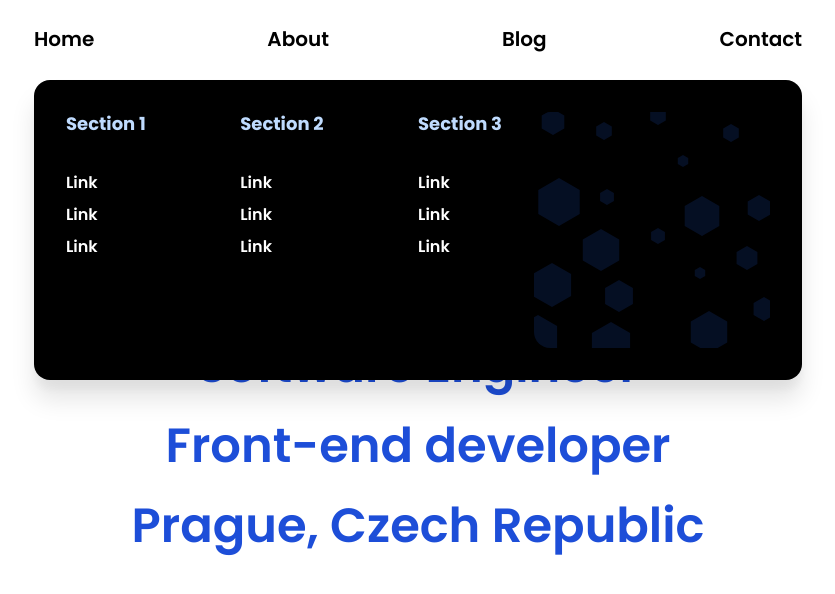
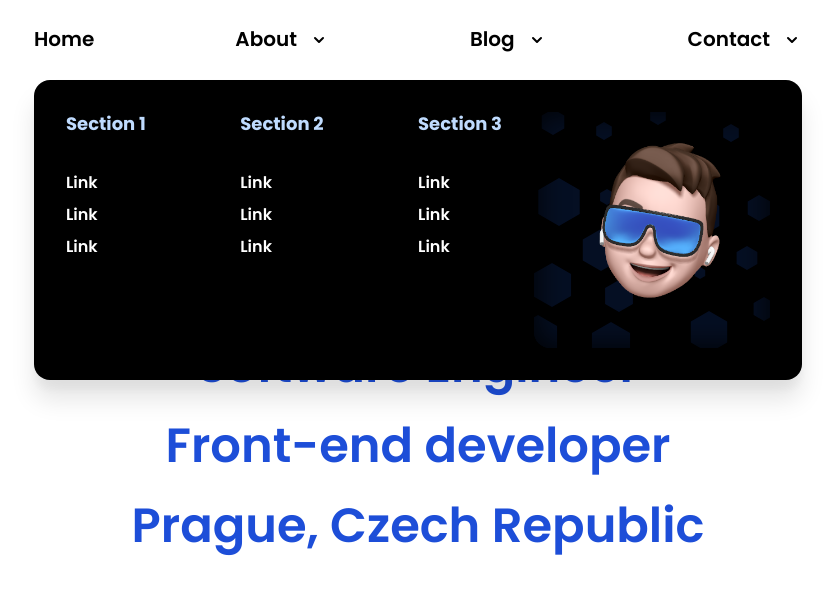
Before and after one commit to susickypavel/frontendista.cz, a Next.js app: page / in a window 1280 px wide. Shown: the top 594 px of the page, without its empty margins (222-1057 px from the left). Built offline with nearby package versions, Linux system fonts and the light colour scheme.

Commit message:
feat(nav): add memoji

```diff
--- a/jest.config.cjs
+++ b/jest.config.cjs
@@ -19,6 +19,7 @@ const customJestConfig = {
     "^@utils/(.*)$": ["<rootDir>/src/utils/$1"],
     "^@stylesheets/(.*)$": ["<rootDir>/src/stylesheets/$1"],
     "^@queries/(.*)$": ["<rootDir>/src/queries/$1"],
+    "^@assets/(.*)$": ["<rootDir>/src/assets/$1"],
   },
 };
 
--- a/src/components/navigation/navigation-dropdown.module.scss
+++ b/src/components/navigation/navigation-dropdown.module.scss
@@ -46,6 +46,8 @@ $container-padding: 2rem;
 
   & svg {
     opacity: 0.15;
+    position: absolute;
+    z-index: theme("zIndex.10");
   }
 
   &::before {
@@ -54,5 +56,6 @@ $container-padding: 2rem;
     box-shadow: inset 0 0 2rem #000;
     height: 100%;
     width: 100%;
+    z-index: theme("zIndex.50");
   }
 }
--- a/src/components/navigation/navigation-dropdown.tsx
+++ b/src/components/navigation/navigation-dropdown.tsx
@@ -1,6 +1,7 @@
 /* eslint-disable jsx-a11y/anchor-is-valid */
 
 import * as React from "react";
+import Image from "next/image";
 
 import styles from "./navigation-dropdown.module.scss";
 
@@ -26,7 +27,16 @@ function DropdownSection({ children, title }: IDropdownSectionProps) {
   );
 }
 
-export const NavigationDropdown: React.FunctionComponent = () => {
+interface INavigationDropdown {
+  memoji: {
+    src: StaticImageData;
+    alt: string;
+  };
+}
+
+export const NavigationDropdown: React.FunctionComponent<INavigationDropdown> = ({
+  memoji,
+}) => {
   return (
     <div className={styles.container}>
       <div className={styles.sectionContainer}>
@@ -47,13 +57,14 @@ export const NavigationDropdown: React.FunctionComponent = () => {
         </DropdownSection>
       </div>
       <div className={styles.memojiContainer}>
-        <svg width="236" height="236" xmlns="http://www.w3.org/2000/svg">
+        <svg viewBox="0 0 236 236" xmlns="http://www.w3.org/2000/svg">
           <path fill="#000" d="M0 0h236v236H0z" />
           <path
             d="m25 66.1 20.7 12v23.8l-20.7 12-20.7-12V78.1ZM149 43l5.2 3v6l-5.2 3-5.2-3v-6ZM70 10l7.8 4.5v9L70 28l-7.8-4.5v-9ZM225 83l11.3 6.5v13L225 109l-11.3-6.5v-13ZM67 117l18.2 10.5v21L67 159l-18.2-10.5v-21ZM175 199l18.2 10.5v21L175 241l-18.2-10.5v-21ZM85 168l13.9 8v16L85 200l-13.9-8v-16ZM197 12l7.8 4.5v9L197 30l-7.8-4.5v-9ZM4 203l19.1 11v22L4 247l-19.1-11v-22ZM124 116l6.9 4v8l-6.9 4-6.9-4v-8ZM166 155l5.2 3v6l-5.2 3-5.2-3v-6ZM230 185l10.4 6v12l-10.4 6-10.4-6v-12ZM124-5l7.8 4.5v9L124 13l-7.8-4.5v-9ZM18 151l19.1 11v22L18 195l-19.1-11v-22ZM19-3l11.3 6.5v13L19 23 7.7 16.5v-13ZM213 134l10.4 6v12l-10.4 6-10.4-6v-12ZM168 84l17.3 10v20L168 124l-17.3-10V94ZM73 77l6.9 4v8L73 93l-6.9-4v-8ZM77 210l19.1 11v22L77 254l-19.1-11v-22Z"
             fill="#2563EB"
           />
         </svg>
+        <Image src={memoji.src} className="z-30" alt={memoji.alt} placeholder="blur" />
       </div>
     </div>
   );
--- a/src/components/navigation/navigation.module.scss
+++ b/src/components/navigation/navigation.module.scss
@@ -13,6 +13,13 @@
   width: 100%;
   margin: 0 auto;
   height: 100%;
-  font-weight: 600;
-  font-size: 1.25rem;
+
+  button,
+  a {
+    font-weight: 600;
+    font-size: 1.25rem;
+    display: inline-flex;
+    align-items: center;
+    gap: 0.75rem;
+  }
 }
--- a/src/components/navigation/navigation.tsx
+++ b/src/components/navigation/navigation.tsx
@@ -1,9 +1,21 @@
 import * as React from "react";
 import Link from "next/link";
+import { HiChevronDown } from "react-icons/hi";
 
 import styles from "./navigation.module.scss";
 
 import { NavigationDropdown } from "./navigation-dropdown";
+
+import memojiSmile from "@assets/images/memoji_smile.png";
+
+const NavigationButton: React.FC = ({ children }) => {
+  return (
+    <button>
+      {children}
+      <HiChevronDown />
+    </button>
+  );
+};
 
 export const Navigation: React.FunctionComponent = () => {
   return (
@@ -13,16 +25,21 @@ export const Navigation: React.FunctionComponent = () => {
           <Link href="/">Home</Link>
         </li>
         <li>
-          <Link href="/about">About</Link>
+          <NavigationButton>About</NavigationButton>
         </li>
         <li>
-          <Link href="/blog">Blog</Link>
+          <NavigationButton>Blog</NavigationButton>
         </li>
         <li>
-          <Link href="/contact">Contact</Link>
+          <NavigationButton>Contact</NavigationButton>
         </li>
       </ul>
-      <NavigationDropdown />
+      <NavigationDropdown
+        memoji={{
+          src: memojiSmile,
+          alt: "Memoji of Pavel with Apple Airpods",
+        }}
+      />
     </nav>
   );
 };
--- a/tsconfig.json
+++ b/tsconfig.json
@@ -24,7 +24,8 @@
       "@components/*": ["src/components/*"],
       "@utils/*": ["src/utils/*"],
       "@stylesheets/*": ["src/stylesheets/*"],
-      "@queries/*": ["src/queries/*"]
+      "@queries/*": ["src/queries/*"],
+      "@assets/*": ["src/assets/*"]
     },
     "types": ["cypress", "@testing-library/cypress"]
   },
```
Also changed, not shown: src/assets/images/memoji_smile.png (added).
